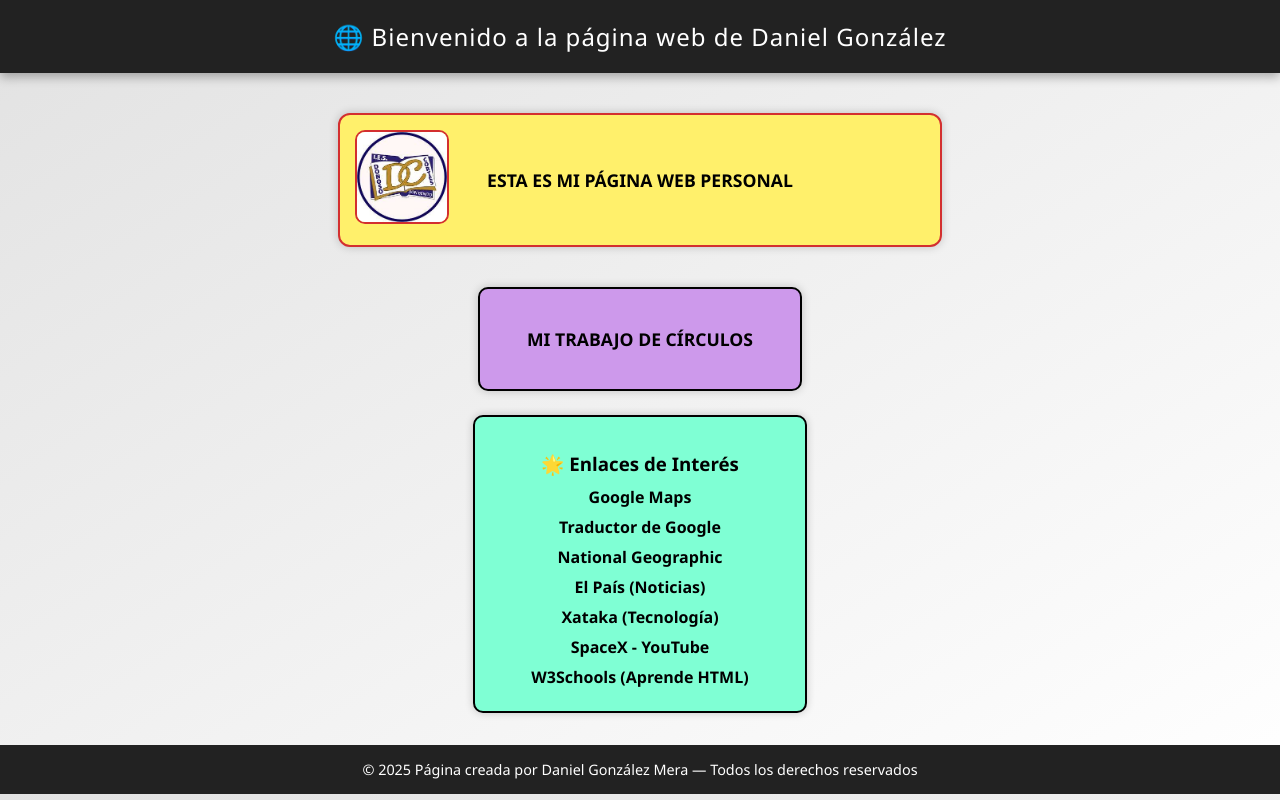
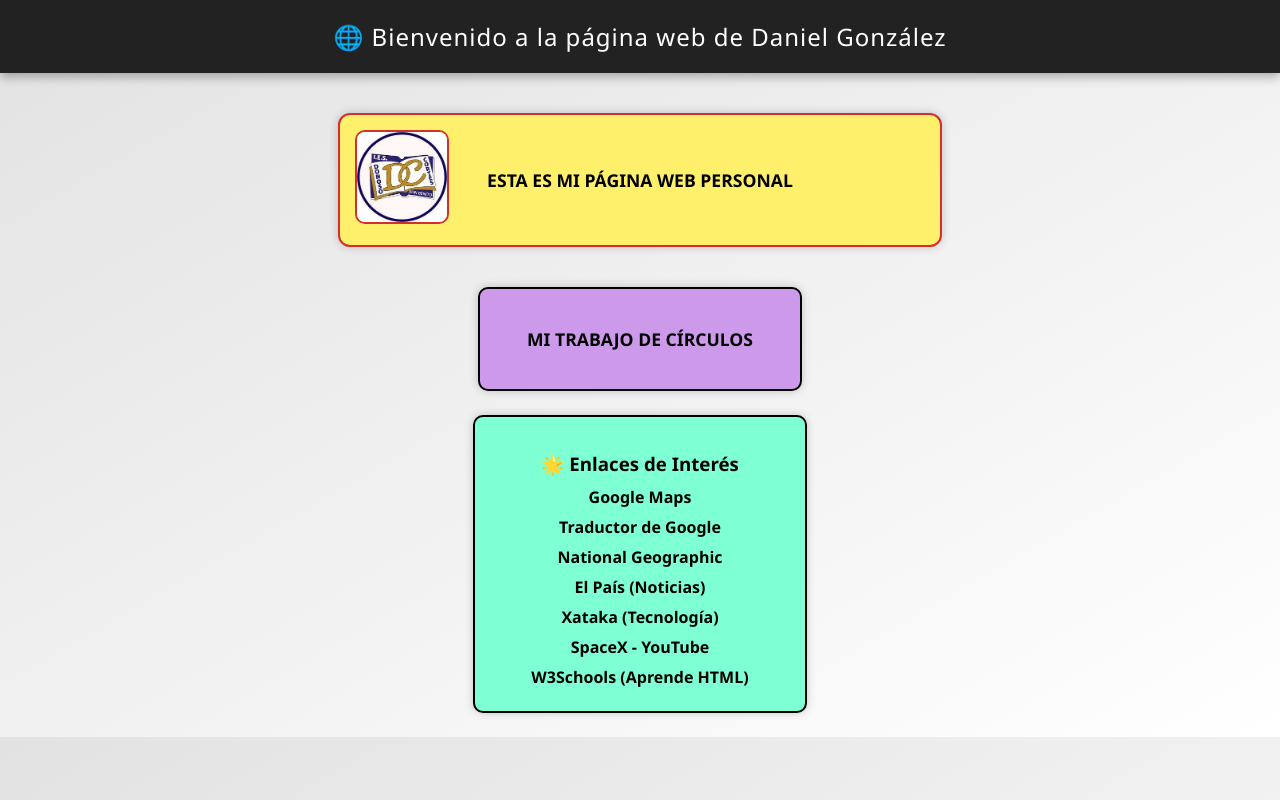
Before and after one commit to dgonzalezm19-droid/danigon.github.io, a plain HTML site: page web2ºsmr/index.html in a window 1280 px wide. Drawn offline with Linux system fonts and the light colour scheme.

Commit message:
Add files via upload

```diff
--- a/web2ºsmr/index.html
+++ b/web2ºsmr/index.html
@@ -137,10 +137,5 @@
         <a href="https://www.youtube.com/@SpaceX" target="_blank">SpaceX - YouTube</a>
         <a href="https://www.w3schools.com" target="_blank">W3Schools (Aprende HTML)</a>
     </aside>
-
-    <footer>
-        © 2025 Página creada por Daniel González Mera — Todos los derechos reservados
-    </footer>
-
 </body>
 </html>
```
